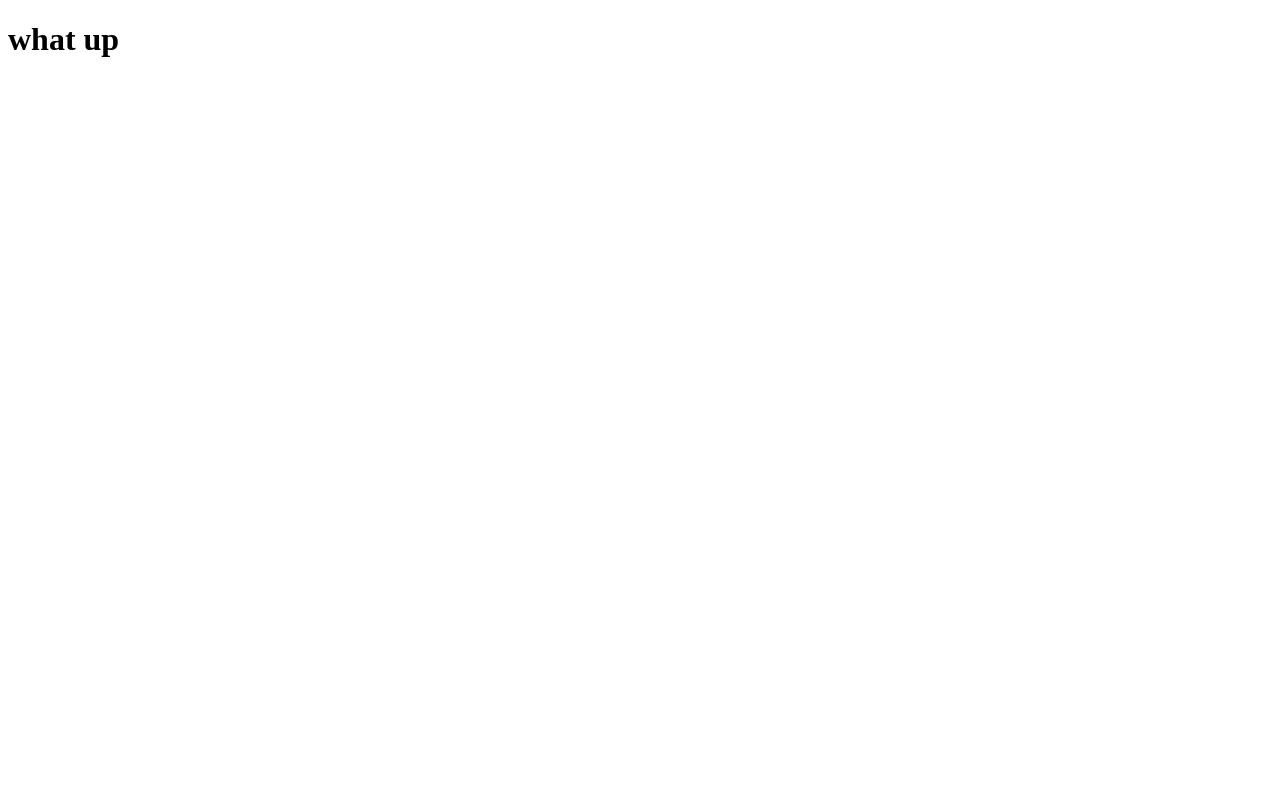
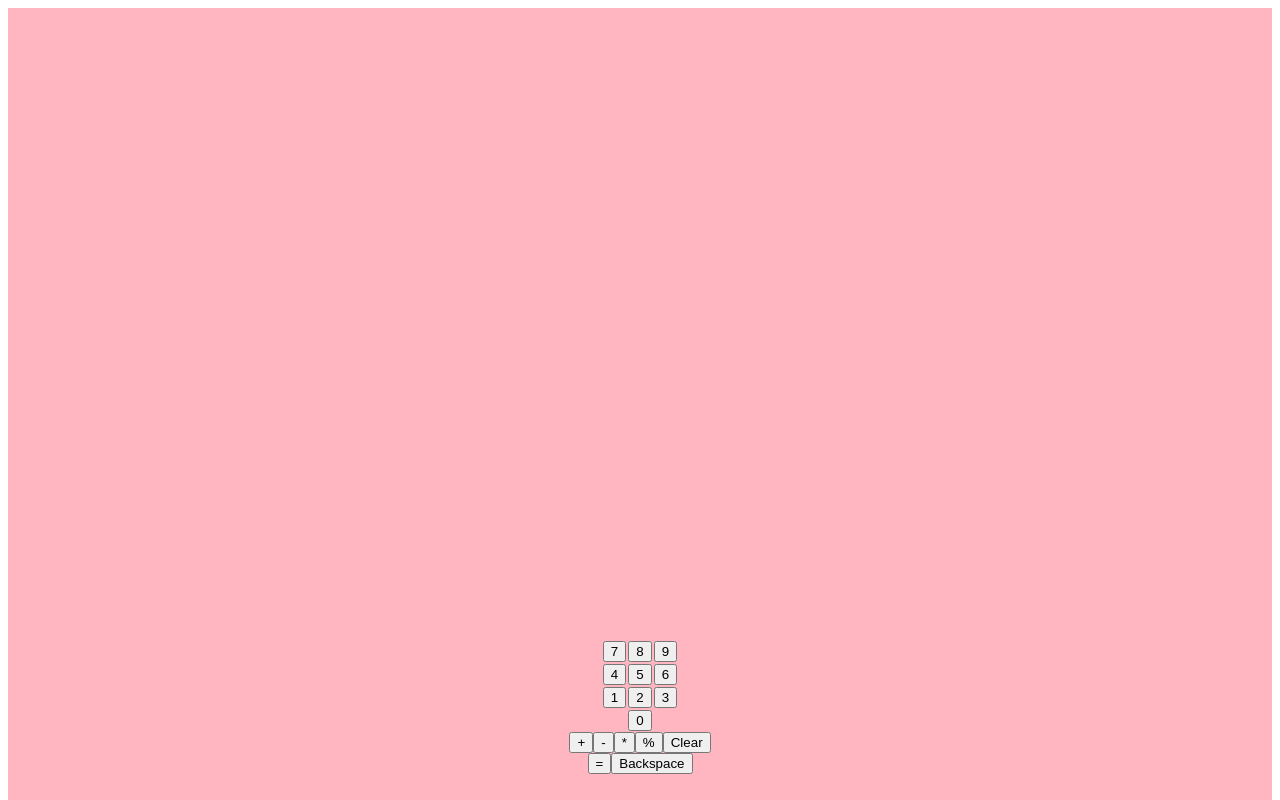
Before and after one commit to frankiesworld/calculatorProject, a plain HTML site: page index.html in a window 1280 px wide. Shown: the top 800 px of the page. Drawn offline with Linux system fonts and the light colour scheme.

Commit message:
some css and button classes in place

```diff
--- a/index.html
+++ b/index.html
@@ -8,7 +8,31 @@
 </head>
 <body>
     <div id="container">
-        <h1>what up</h1>
+        <div id="display">
+            <div id="screen"></div>
+            <div class="numbers">
+                <button class="digit">7</button>
+                <button class="digit">8</button>
+                <button class="digit">9</button>
+                <button class="digit">4</button>
+                <button class="digit">5</button>
+                <button class="digit">6</button>
+                <button class="digit">1</button>
+                <button class="digit">2</button>
+                <button class="digit">3</button>
+                <button class="digit">0</button>
+            </div>
+            <div class="operators">
+                <button class="sign">+</button>
+                <button class="sign">-</button>
+                <button class="sign">*</button>
+                <button class="sign">%</button>
+                <button class="sign">Clear</button>
+                <button class="sign">=</button>
+                <button class="sign">Backspace</button>
+
+            </div>
+        </div>
     </div>
 
     <script src="script.js"></script>
--- a/script.js
+++ b/script.js
@@ -1,9 +1,6 @@
-
-const firstNumber = document.getElementById("firstNumber");
-const secondNumber = document.getElementById("secondNumber");
-const operator = document.getElementById("operator");
-const result = document.getElementById("result");
-
+let firstNumber = 0;
+let secondNumber = 0;
+let operator = null;
 
 //----------------------------------------------- logic for the calculator
 
@@ -37,5 +34,10 @@ function operate(operator, a, b) {
             return multiply(a, b);
         case "/":
             return divide(a, b);
+            default:
+                return "Error: Invalid operator";
     }
 }
+
+
+//------------ display
--- a/styles.css
+++ b/styles.css
@@ -0,0 +1,33 @@
+#display {
+    display: flex;
+    flex-wrap: wrap;
+    flex-direction: column;
+    align-items: center;
+    justify-content: center;
+    padding-top: 50%;
+    padding-bottom: 50%;
+    background-color: lightpink;
+
+}
+
+.numbers {
+    display: flex;
+    flex-direction: row;
+    flex-wrap: wrap;
+    align-items: center;
+    justify-content: center;
+    width: 80px;
+}
+
+.digit {
+    margin: 1px;
+}
+
+.operators {
+    display: flex;
+    flex-direction: row;
+    flex-wrap: wrap;
+    align-items: center;
+    justify-content: center;
+    width: 150px;
+}
```
